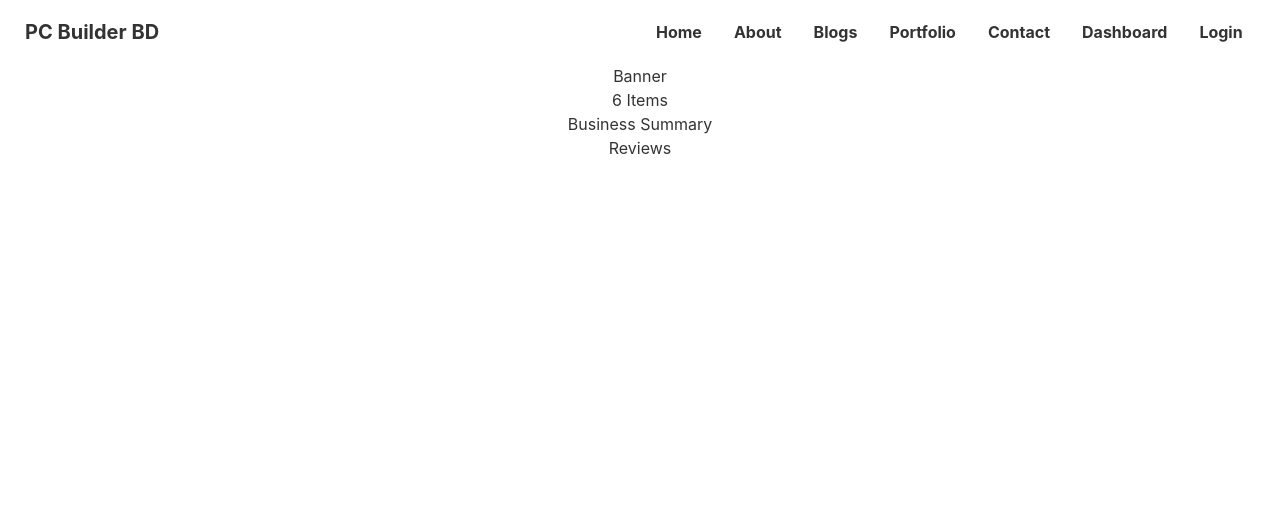
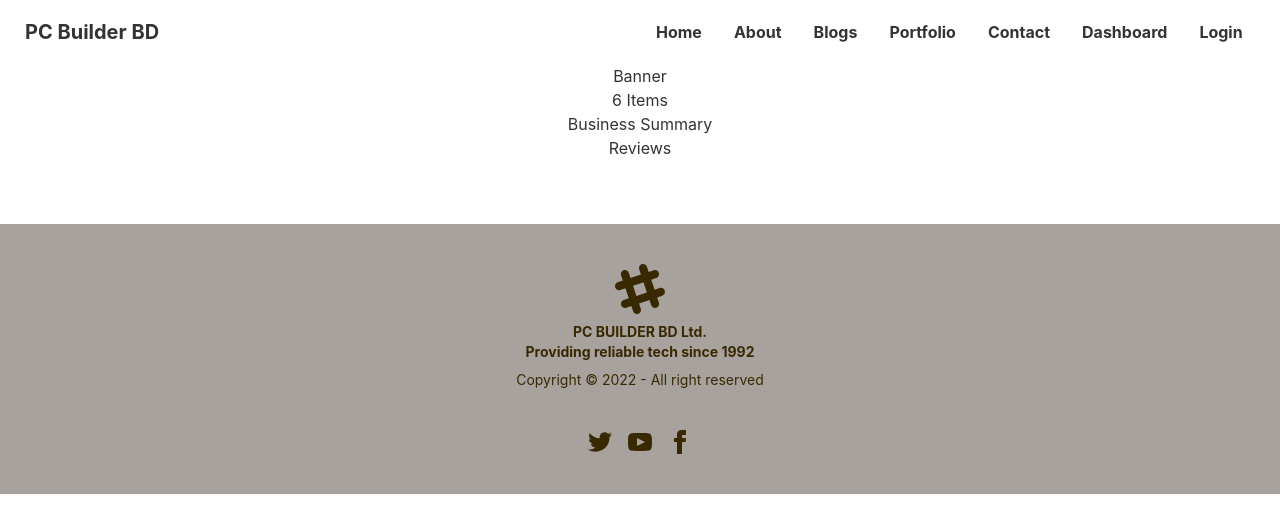
Before and after one commit to shawon-MG/Product_Manufacturer--ClientSide, a React (Create React App) app: page / in a window 1280 px wide. Shown: the top 532 px of the page. Built offline with nearby package versions, Linux system fonts and the light colour scheme.

Commit message:
Footer added

```diff
--- a/src/Pages/Home/Home.js
+++ b/src/Pages/Home/Home.js
@@ -1,4 +1,5 @@
 import React from 'react';
+import Footer from '../Shared/Footer';
 import Banner from './Banner';
 import BusinessSummary from './BusinessSummary';
 import Items from './Items';
@@ -11,6 +12,8 @@
             <Items />
             <BusinessSummary />
             <Reviews />
+
+            <Footer />
         </div>
     );
 };
--- /dev/null
+++ b/src/Pages/Shared/Footer.js
@@ -0,0 +1,26 @@
+import React from 'react';
+
+const Footer = () => {
+    return (
+        <div className='mt-16'>
+            <footer class="footer footer-center p-10 bg-[#a8a29e] text-primary-content">
+                <div>
+                    <svg width="50" height="50" viewBox="0 0 24 24" xmlns="http://www.w3.org/2000/svg" fill-rule="evenodd" clip-rule="evenodd" class="inline-block fill-current"><path d="M22.672 15.226l-2.432.811.841 2.515c.33 1.019-.209 2.127-1.23 2.456-1.15.325-2.148-.321-2.463-1.226l-.84-2.518-5.013 1.677.84 2.517c.391 1.203-.434 2.542-1.831 2.542-.88 0-1.601-.564-1.86-1.314l-.842-2.516-2.431.809c-1.135.328-2.145-.317-2.463-1.229-.329-1.018.211-2.127 1.231-2.456l2.432-.809-1.621-4.823-2.432.808c-1.355.384-2.558-.59-2.558-1.839 0-.817.509-1.582 1.327-1.846l2.433-.809-.842-2.515c-.33-1.02.211-2.129 1.232-2.458 1.02-.329 2.13.209 2.461 1.229l.842 2.515 5.011-1.677-.839-2.517c-.403-1.238.484-2.553 1.843-2.553.819 0 1.585.509 1.85 1.326l.841 2.517 2.431-.81c1.02-.33 2.131.211 2.461 1.229.332 1.018-.21 2.126-1.23 2.456l-2.433.809 1.622 4.823 2.433-.809c1.242-.401 2.557.484 2.557 1.838 0 .819-.51 1.583-1.328 1.847m-8.992-6.428l-5.01 1.675 1.619 4.828 5.011-1.674-1.62-4.829z"></path></svg>
+                    <p class="font-bold">
+                        PC BUILDER BD Ltd. <br />Providing reliable tech since 1992
+                    </p>
+                    <p>Copyright © 2022 - All right reserved</p>
+                </div>
+                <div>
+                    <div class="grid grid-flow-col gap-4">
+                        <a><svg xmlns="http://www.w3.org/2000/svg" width="24" height="24" viewBox="0 0 24 24" class="fill-current"><path d="M24 4.557c-.883.392-1.832.656-2.828.775 1.017-.609 1.798-1.574 2.165-2.724-.951.564-2.005.974-3.127 1.195-.897-.957-2.178-1.555-3.594-1.555-3.179 0-5.515 2.966-4.797 6.045-4.091-.205-7.719-2.165-10.148-5.144-1.29 2.213-.669 5.108 1.523 6.574-.806-.026-1.566-.247-2.229-.616-.054 2.281 1.581 4.415 3.949 4.89-.693.188-1.452.232-2.224.084.626 1.956 2.444 3.379 4.6 3.419-2.07 1.623-4.678 2.348-7.29 2.04 2.179 1.397 4.768 2.212 7.548 2.212 9.142 0 14.307-7.721 13.995-14.646.962-.695 1.797-1.562 2.457-2.549z"></path></svg></a>
+                        <a><svg xmlns="http://www.w3.org/2000/svg" width="24" height="24" viewBox="0 0 24 24" class="fill-current"><path d="M19.615 3.184c-3.604-.246-11.631-.245-15.23 0-3.897.266-4.356 2.62-4.385 8.816.029 6.185.484 8.549 4.385 8.816 3.6.245 11.626.246 15.23 0 3.897-.266 4.356-2.62 4.385-8.816-.029-6.185-.484-8.549-4.385-8.816zm-10.615 12.816v-8l8 3.993-8 4.007z"></path></svg></a>
+                        <a><svg xmlns="http://www.w3.org/2000/svg" width="24" height="24" viewBox="0 0 24 24" class="fill-current"><path d="M9 8h-3v4h3v12h5v-12h3.642l.358-4h-4v-1.667c0-.955.192-1.333 1.115-1.333h2.885v-5h-3.808c-3.596 0-5.192 1.583-5.192 4.615v3.385z"></path></svg></a>
+                    </div>
+                </div>
+            </footer>
+        </div>
+    );
+};
+
+export default Footer;
```
